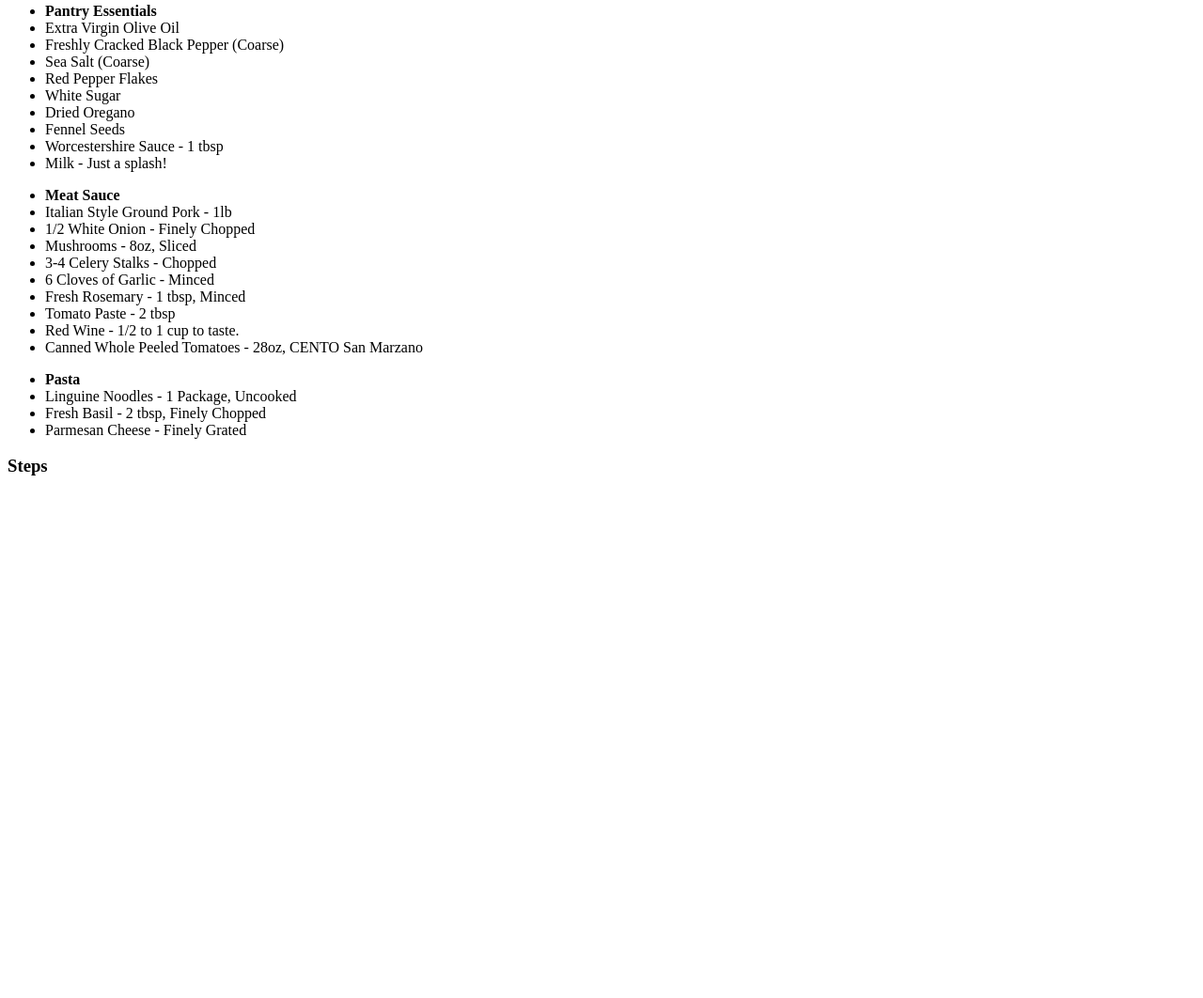
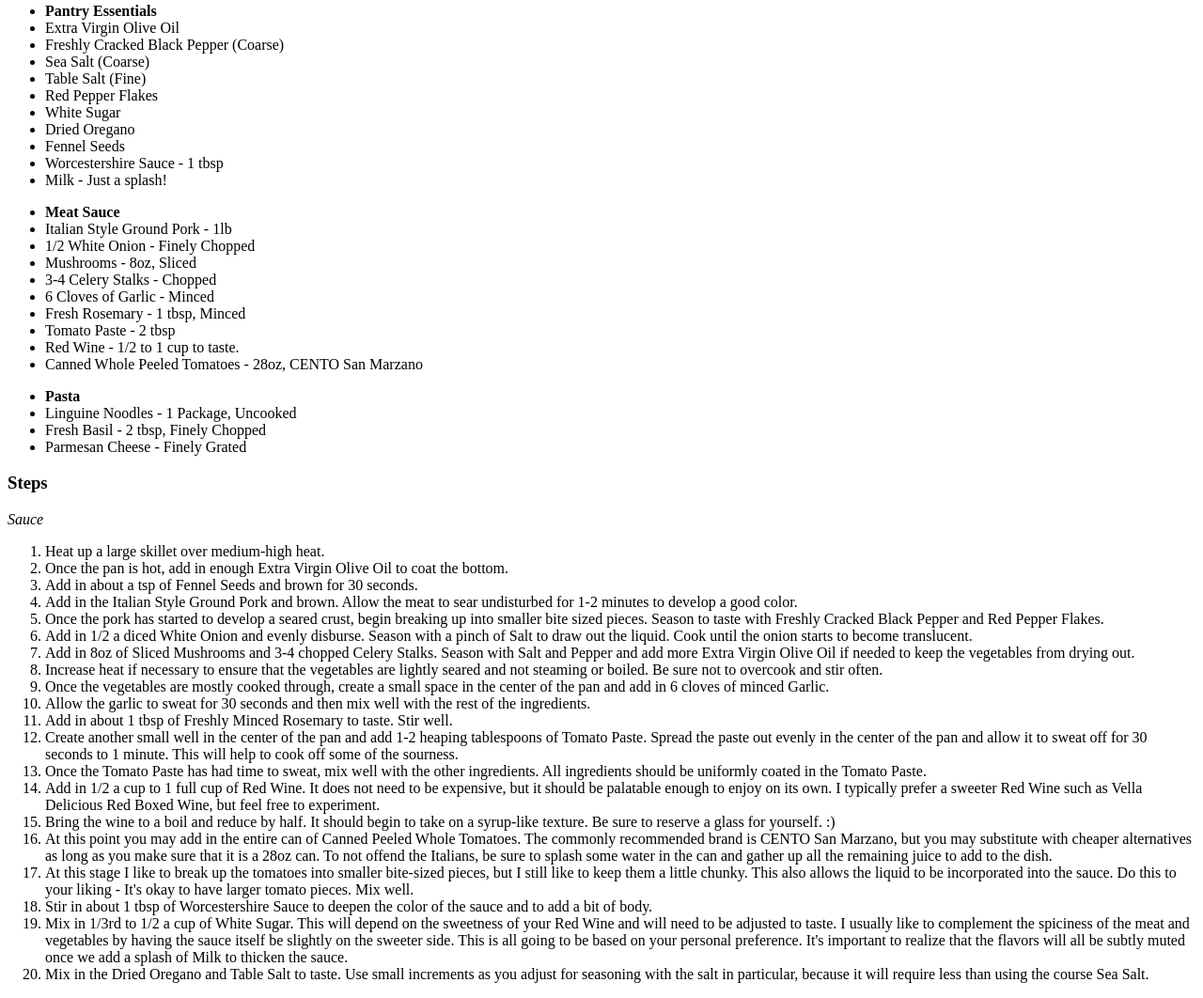
Before and after one commit to aaroncarlisle-cs/odin-project-2024, a plain HTML site: page odin-recipes/recipes/sphagetti.html in a window 1280 px wide. Shown: the part 418-1480 px from the top of the page at 94% size. Before the commit the page ends 944 px from the top, so only its background shows below. Drawn offline with Linux system fonts and the light colour scheme.

Commit message:
Add list of steps for cooking the Sphagetti sauce

```diff
--- a/odin-recipes/recipes/sphagetti.html
+++ b/odin-recipes/recipes/sphagetti.html
@@ -16,6 +16,7 @@
         <li>Extra Virgin Olive Oil</li>
         <li>Freshly Cracked Black Pepper (Coarse)</li>
         <li>Sea Salt (Coarse)</li>
+        <li>Table Salt (Fine)</li>
         <li>Red Pepper Flakes</li>
         <li>White Sugar</li>
         <li>Dried Oregano</li>
@@ -42,5 +43,31 @@
         <li>Parmesan Cheese - Finely Grated</li>
     </ul>
     <h3>Steps</h3>
+    <em>Sauce</em>
+    <ol>
+        <li>Heat up a large skillet over medium-high heat.</li>
+        <li>Once the pan is hot, add in enough Extra Virgin Olive Oil to coat the bottom.</li>
+        <li>Add in about a tsp of Fennel Seeds and brown for 30 seconds.</li>
+        <li>Add in the Italian Style Ground Pork and brown. Allow the meat
+            to sear undisturbed for 1-2 minutes to develop a good color.
+        </li>
+        <li>Once the pork has started to develop a seared crust, begin breaking up into smaller bite sized pieces. Season to taste with Freshly Cracked Black Pepper and Red Pepper Flakes.</li>
+        <li>Add in 1/2 a diced White Onion and evenly disburse. Season with a pinch of Salt to draw out the liquid. Cook until the onion starts to become translucent.</li>
+        <li>Add in 8oz of Sliced Mushrooms and 3-4 chopped Celery Stalks. Season with Salt and Pepper and add more Extra Virgin Olive Oil if needed to keep the vegetables from drying out.</li>
+        <li>Increase heat if necessary to ensure that the vegetables are lightly seared and not steaming or boiled. Be sure not to overcook and stir often.</li>
+        <li>Once the vegetables are mostly cooked through, create a small space in the center of the pan and add in 6 cloves of minced Garlic.</li>
+        <li>Allow the garlic to sweat for 30 seconds and then mix well with the rest of the ingredients.</li>
+        <li>Add in about 1 tbsp of Freshly Minced Rosemary to taste. Stir well.</li>
+        <li>Create another small well in the center of the pan and add 1-2 heaping tablespoons of Tomato Paste. Spread the paste out evenly in the center of the pan and allow it to sweat off for 30 seconds to 1 minute. This will help to cook off some of the sourness.</li>
+        <li>Once the Tomato Paste has had time to sweat, mix well with the other ingredients. All ingredients should be uniformly coated in the Tomato Paste.</li>
+        <li>Add in 1/2 a cup to 1 full cup of Red Wine. It does not need to be expensive, but it should be palatable enough to enjoy on its own. I typically prefer a sweeter Red Wine such as Vella Delicious Red Boxed Wine, but feel free to experiment.</li>
+        <li>Bring the wine to a boil and reduce by half. It should begin to take on a syrup-like texture. Be sure to reserve a glass for yourself. :)</li>
+        <li>At this point you may add in the entire can of Canned Peeled Whole Tomatoes. The commonly recommended brand is CENTO San Marzano, but you may substitute with cheaper alternatives as long as you make sure that it is a 28oz can. To not offend the Italians, be sure to splash some water in the can and gather up all the remaining juice to add to the dish.</li>
+        <li>At this stage I like to break up the tomatoes into smaller bite-sized pieces, but I still like to keep them a little chunky. This also allows the liquid to be incorporated into the sauce. Do this to your liking - It's okay to have larger tomato pieces. Mix well.</li>
+        <li>Stir in about 1 tbsp of Worcestershire Sauce to deepen the color of the sauce and to add a bit of body.</li>
+        <li>Mix in 1/3rd to 1/2 a cup of White Sugar. This will depend on the sweetness of your Red Wine and will need to be adjusted to taste. I usually like to complement the spiciness of the meat and vegetables by having the sauce itself be slightly on the sweeter side. This is all going to be based on your personal preference. It's important to realize that the flavors will all be subtly muted once we add a splash of Milk to thicken the sauce.</li>
+        <li>Mix in the Dried Oregano and Table Salt to taste. Use small increments as you adjust for seasoning with the salt in particular, because it will require less than using the course Sea Salt.</li>
+    </ol>
+    <ol></ol>
 </body>
 </html>
```
